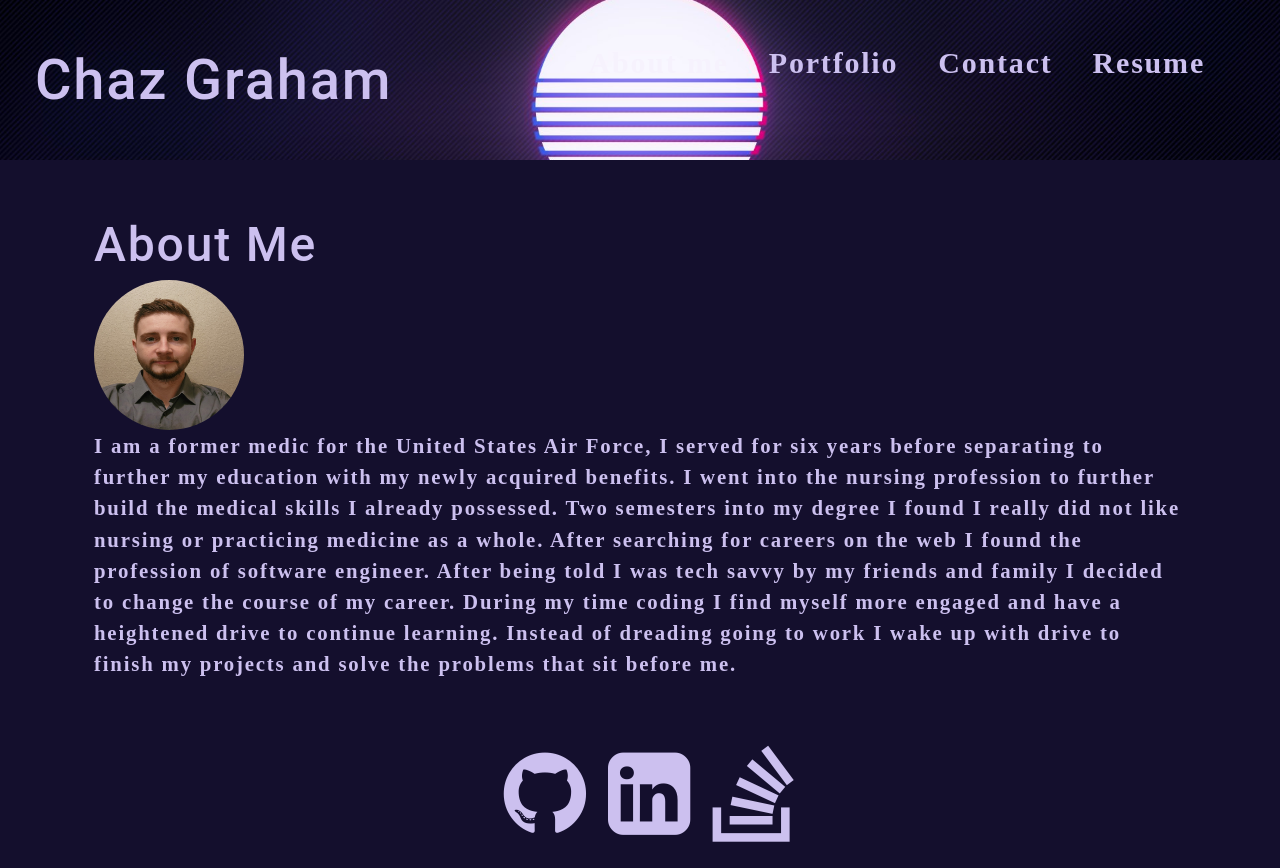
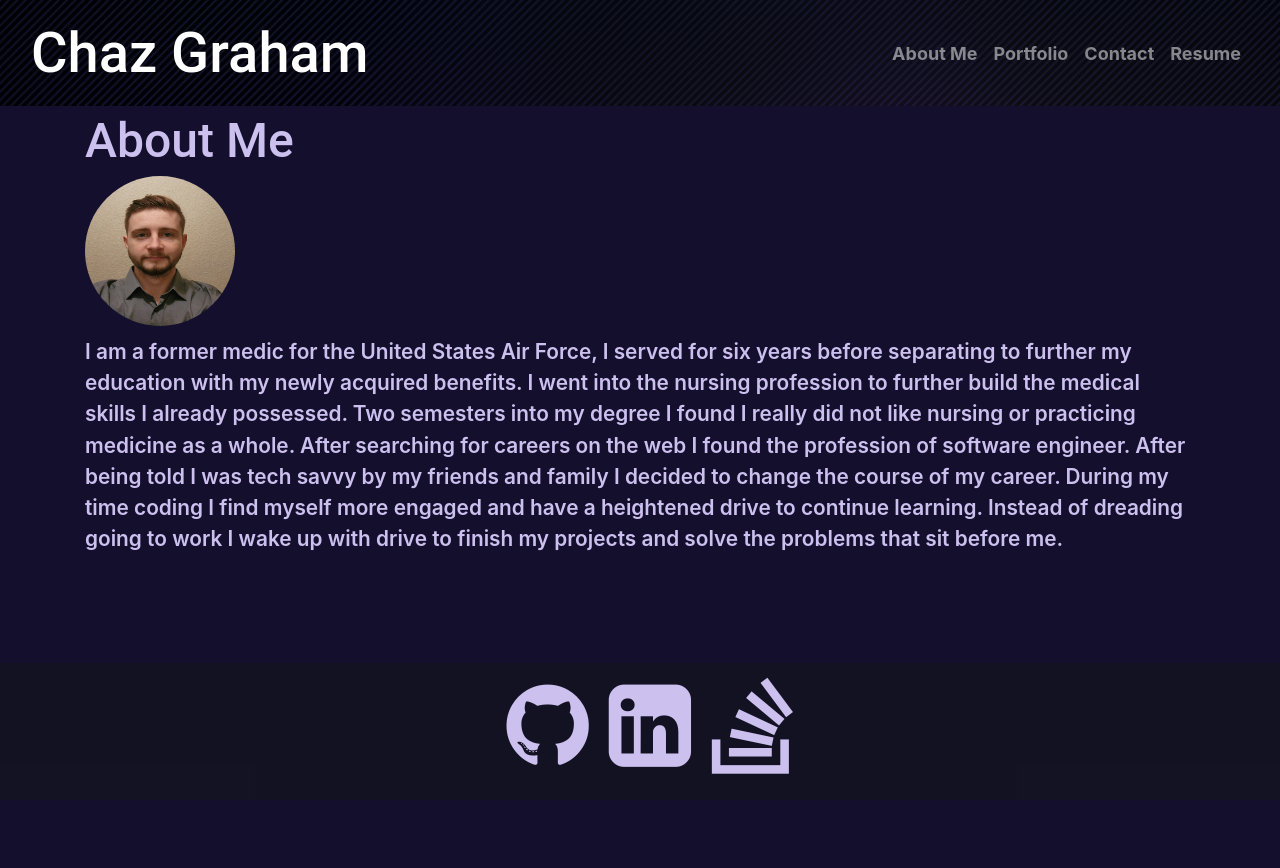
Before and after one commit to chazgraham/Chazs-React-Portfolio, a React (Create React App) app: page / in a window 1280 px wide. After the commit the page ends 800 px from the top, so only its background shows below. Built offline with nearby package versions, Linux system fonts and the light colour scheme.

Commit message:
added react-router-doms to replace the old app navigation, restyled the app with bootstrap components

```diff
--- a/package.json
+++ b/package.json
@@ -12,6 +12,7 @@
     "react": "17.0.2",
     "react-bootstrap": "^1.0.1",
     "react-dom": "17.0.2",
+    "react-router-dom": "^6.4.4",
     "react-scripts": "5.0.1",
     "web-vitals": "^2.1.4"
   },
--- a/src/App.js
+++ b/src/App.js
@@ -1,59 +1,43 @@
-import React, { useState } from 'react';
+import React from 'react';
+import { BrowserRouter as Router, Route, Routes, } from 'react-router-dom';
+
+import './App.css';
+import './index.css';
+
 import About from './components/About';
 import Nav from './components/Nav';
 import Portfolio from './components/Portfolio'
 import ContactForm from './components/Contact';
 import Resume from './components/Resume';
 import Footer from './components/Footer';
-import './App.css';
+
 
 function App() {
-
-  const [AboutMeSelected, setAboutMeSelected] = useState(true);
-  const [contactSelected, setContactSelected] = useState(false);
-  const [portfolioSelected, setPortfolioSelected] = useState(false);
-  const [ResumeSelected, setResumeSelected] = useState(false);
-
   return (
-    <div className="App">
-      <Nav
-        AboutMeSelected={AboutMeSelected}
-        setAboutMeSelected={setAboutMeSelected}
-        portfolioSelected={portfolioSelected}
-        setPortfolioSelected={setPortfolioSelected}
-        contactSelected={contactSelected}
-        setContactSelected={setContactSelected}
-        ResumeSelected={ResumeSelected}
-        setResumeSelected={setResumeSelected}
-      ></Nav>
-      <main>
-        {!AboutMeSelected ? (
-          <>
-          </>
-        ) : (
-          <About></About>
-        )}
-        {!contactSelected ? (
-          <>
-          </>
-        ) : (
-          <ContactForm></ContactForm>
-        )}
-        {!portfolioSelected ? (
-          <>
-          </>
-        ) : (
-          <Portfolio></Portfolio>
-        )}
-        {!ResumeSelected ? (
-          <>
-          </>
-        ) : (
-          <Resume></Resume>
-        )}
-      </main>
-      <Footer></Footer>
-    </div>
+    <>
+      <Router>
+        <Nav />
+        <Routes>
+          <Route
+            path="/"
+            element={<About />}
+          />
+          <Route
+          path="/portfolio"
+          element={<Portfolio />}
+          />
+          <Route
+            path="contact"
+            element={<ContactForm />}
+          />
+          <Route
+            path="resume"
+            element={<Resume />}
+          />
+        </Routes>
+      </Router>
+      <Footer />
+    </>
   );
 }
 
--- a/src/components/About/index.js
+++ b/src/components/About/index.js
@@ -1,18 +1,19 @@
 import React from 'react'
+import { Container } from 'react-bootstrap'
 import profileImg from '../../assets/profileImg/profileImg.jpg'
 
 function About() {
 
   return (
-    <section className="" >
+    <Container >
       <h2 id="about">About Me</h2>
       <img className='profile-img' src={profileImg} alt="chaz Graham"/>
       <div className="">
-        <p>
+        <p className='about-text'>
         I am a former medic for the United States Air Force, I served for six years before separating to further my education with my newly acquired benefits. I went into the nursing profession to further build the medical skills I already possessed. Two semesters into my degree I found I really did not like nursing or practicing medicine as a whole. After searching for careers on the web I found the profession of software engineer. After being told I was tech savvy by my friends and family I decided to change the course of my career. During my time coding I find myself more engaged and have a heightened drive to continue learning. Instead of dreading going to work I wake up with drive to finish my projects and solve the problems that sit before me.
       </p>
       </div>
-    </section>
+    </Container>
   )
 }
 
--- a/src/components/Contact/index.js
+++ b/src/components/Contact/index.js
@@ -1,9 +1,10 @@
 import React from 'react';
+import { Container } from 'react-bootstrap';
 
 function ContactForm() {
 
   return (
-    <section className='flex-row'>
+    <Container className='flex-row'>
       <aside>
         <i class="fa fa-solid fa-envelope fa-5x"></i>
         <h4>Address and Phone</h4>
@@ -18,7 +19,7 @@ function ContactForm() {
       <div className='email'>
       <p>Please feel free to get in touch with me if you have any questions or concerns by emailing me at <a href='mailto: chazhg80.cg@gmail.com'>chazhg80.cg@gmail.com</a></p>
       </div>
-    </section>
+    </Container>
   );
 }
 
--- a/src/components/Nav/index.js
+++ b/src/components/Nav/index.js
@@ -1,53 +1,37 @@
-import React, { useEffect } from 'react';
+import React from 'react';
+import { Link } from 'react-router-dom';
+import { Navbar, Nav, Container } from 'react-bootstrap';
 
-function Nav(props) {
-    const {
-        AboutMeSelected,
-        setAboutMeSelected,
-        contactSelected,
-        setContactSelected,
-        portfolioSelected,
-        setPortfolioSelected,
-        ResumeSelected,
-        setResumeSelected
-      } = props;
-
-
-  useEffect(() => {
-    if(AboutMeSelected === true){
-      document.title = "About"
-    } else if (contactSelected === true){
-      document.title = "Contact"
-    } else if (portfolioSelected === true) {
-      document.title = "Portfolio"
-    } else if (ResumeSelected === true) {
-      document.title = "Resume"
-    }
-  });
+function AppNavbar() {
 
   return (
-    <header>
-      <h1>
-          Chaz Graham
-      </h1>
-      <nav>
-        <ul className="flex-row">
-          <li className={`${AboutMeSelected && 'navActive'}`}>
-            <span onClick={() => setContactSelected(false, setPortfolioSelected(false), setAboutMeSelected(true), setResumeSelected(false))}>About me</span>
-          </li>
-          <li className={`${portfolioSelected && 'navActive'}`}>
-            <span onClick={() => setContactSelected(false, setPortfolioSelected(true), setAboutMeSelected(false), setResumeSelected(false))}>Portfolio</span>
-          </li>
-          <li className={`${contactSelected && 'navActive'}`}>
-            <span onClick={() => setContactSelected(true, setPortfolioSelected(false), setAboutMeSelected(false),setResumeSelected(false))}>Contact</span>
-          </li>
-          <li className={`${ResumeSelected && 'navActive'}`}>
-            <span onClick={() => setContactSelected(false, setPortfolioSelected(false), setAboutMeSelected(false), setResumeSelected(true))}>Resume</span>
-            </li>
-        </ul>
-      </nav>
-    </header>
+    <>
+      <Navbar variant='dark' expand='lg'>
+        <Container fluid>
+          <Navbar.Brand as={Link} to='/'>
+            <h1>Chaz Graham</h1>
+          </Navbar.Brand>
+          <Navbar.Toggle aria-controls='navbar' />
+          <Navbar.Collapse id='navbar'>
+            <Nav className='ml-auto'>
+              <Nav.Link as={Link} to='/'>
+                About Me
+              </Nav.Link>
+              <Nav.Link as={Link} to='portfolio'>
+                Portfolio
+              </Nav.Link>
+              <Nav.Link as={Link} to='contact'>
+                Contact
+              </Nav.Link>
+              <Nav.Link as={Link} to='resume'>
+                Resume
+              </Nav.Link>
+            </Nav>
+          </Navbar.Collapse>
+        </Container>
+      </Navbar>
+    </>
   );
 }
 
-export default Nav;
+export default AppNavbar;
--- a/src/components/Portfolio/index.js
+++ b/src/components/Portfolio/index.js
@@ -1,4 +1,5 @@
 import React, { useState } from 'react'
+import { Container } from 'react-bootstrap';
 import Button from 'react-bootstrap/Button';
 import Modal from 'react-bootstrap/Modal';
 
@@ -73,7 +74,7 @@ function Portfolio() {
 
   return (
     <>
-      <div className="flex-row">
+      <Container className="flex-row">
         {photos.map((image, i) => (
           <div className='project-card'>
             <h4>{image.name}</h4>
@@ -88,7 +89,7 @@ function Portfolio() {
             <button className="details-btn" onClick={() => getDetails(image)}>Details</button>
           </div>
         ))}
-      </div>
+      </Container>
       <Modal show={show} onHide={handleClose}>
         <Modal.Header>
           <Modal.Title>{projectDetails.name}</Modal.Title>
--- a/src/components/Resume/index.js
+++ b/src/components/Resume/index.js
@@ -1,9 +1,10 @@
 import React from 'react';
+import { Container } from 'react-bootstrap';
 
 function Resume() {
 
   return (
-    <section>
+    <Container className='resume'>
       <link rel="stylesheet" href="https://fonts.googleapis.com/css2?family=Material+Symbols+Outlined:opsz,wght,FILL,GRAD@48,400,0,0" />
       <div>
       <h2>Resume</h2>
@@ -51,7 +52,7 @@ function Resume() {
           </li>
         </ul>
       </div>
-    </section>
+    </Container>
   );
 }
 export default Resume;
--- a/src/index.css
+++ b/src/index.css
@@ -1,8 +1,3 @@
-main {
-	margin: 0 auto;
-	max-width: 90%;
-  padding: 50px 30px;
-}
 :root {
   --dark-purple: #140F2Dff;
   --rich-black-fogra-39: #01020Cff;
@@ -21,18 +16,18 @@ body {
 }
 
 body {
-  margin: 0;
-  padding: 0;
+  position: relative;
   font-weight: 600;
   line-height: 1.5;
   font-size: 18px;
-  letter-spacing: .1em;
   background: var(--dark-purple);
   color: var(--lavender-blue);
-  font-family: 'Poiret One', cursive;
   min-height: 100vh;
-  display: flex;
-  flex-direction: column;
+  padding-bottom: 10rem;
+}
+
+.navbar {
+  background-image: url(../src/assets/headerImg/heroImg.jpg);
 }
 
 
@@ -58,6 +53,7 @@ h3 {
 h4 {
   font-size: 1.5rem;
   text-align: center;
+  padding: 10px;
 }
 
 p {
@@ -99,6 +95,14 @@ button:hover {
 button[disabled] {
   cursor: default;
   opacity: .8;
+}
+
+.details-btn {
+  min-width: 320px;
+}
+
+.about-text {
+  margin-top: 10px;
 }
 
 form {
@@ -156,13 +160,6 @@ aside {
   justify-content: center;
   text-align: center;
   padding: 10px;
-}
-
-.container {
-  width: 85%;
-  max-width: 1200px;
-  margin-left: auto;
-  margin-right: auto;
 }
 
 .flex-row {
@@ -255,8 +252,12 @@ button {
   color: var(--magnolia);
 }
 
+.resume {
+  text-align: center;
+}
+
 .resume-li {
-  list-style: circle;
+  list-style: none;
 }
 
 .resume-btn {
@@ -269,11 +270,15 @@ button {
 }
 
 footer {
+  position: absolute;
+  bottom: 0;
+  width: 100%;
   display: flex;
   align-items: center;
   justify-content: center;
-  background: var(--primary-color);
+  background: rgba(19, 21, 29, 0.6);
   margin-top: auto;
+  padding-top: 15px;
 }
 
 footer li {
```
Also changed, not shown: 1 other file (tests, documents, lock files or other folders).
